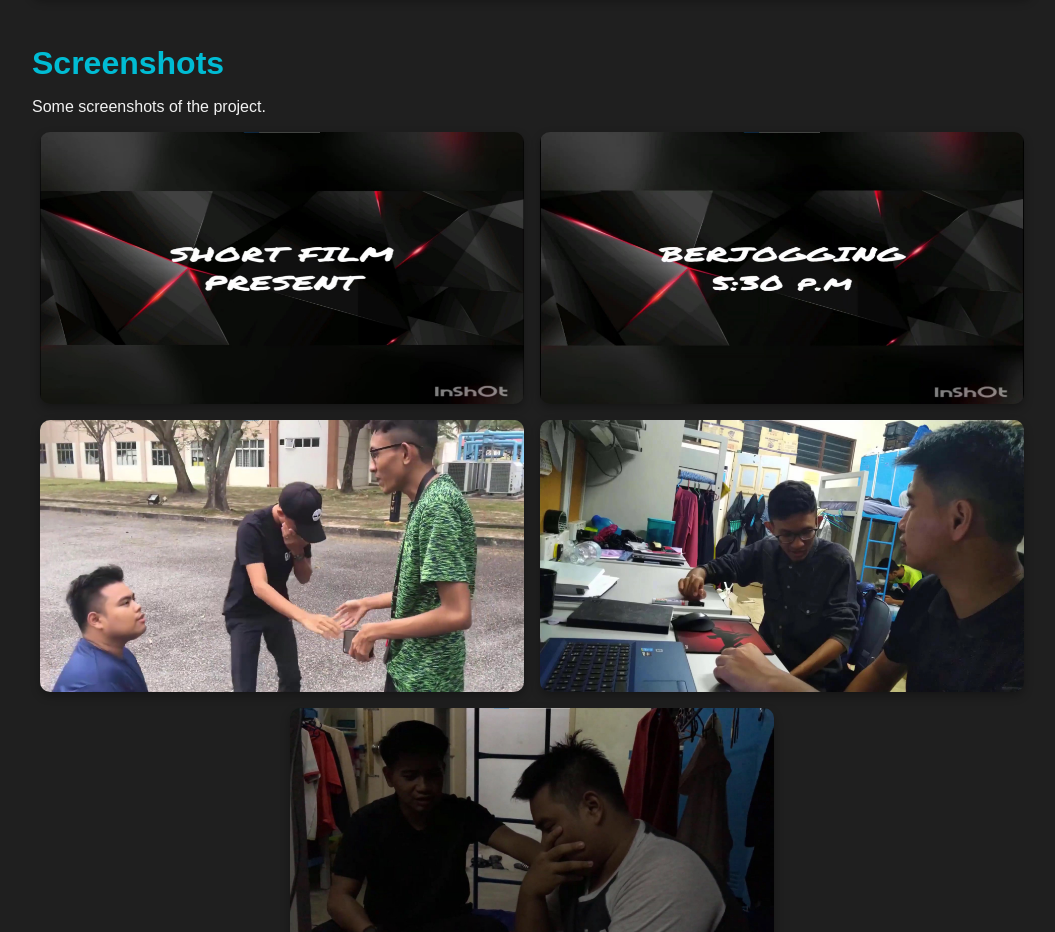
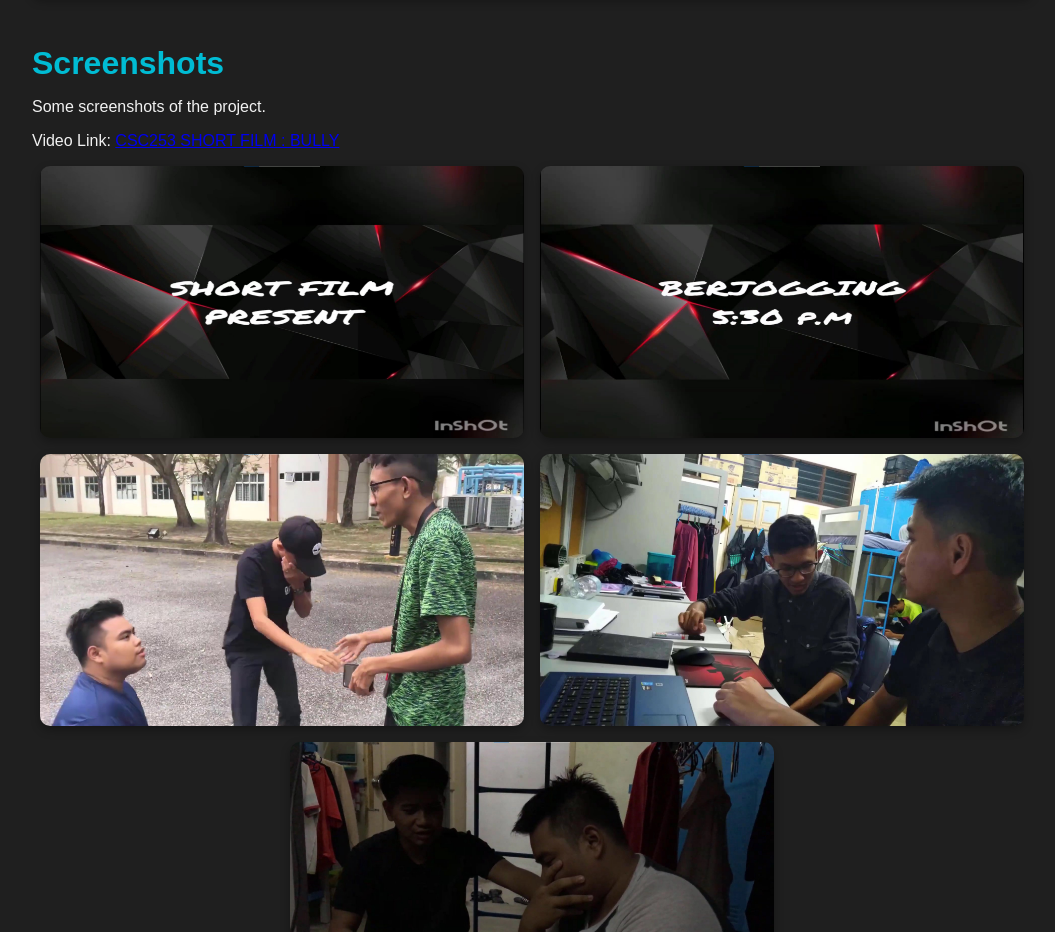
Before and after one commit to Fikri170/fikriportfolio, a plain HTML site: page editvideo.html in a window 1280 px wide. Shown: the part 1487-2419 px from the top of the page, without its empty margins (108-1163 px from the left). Drawn offline with Linux system fonts and the light colour scheme.

Commit message:
Update editvideo.html

```diff
--- a/editvideo.html
+++ b/editvideo.html
@@ -162,6 +162,7 @@
 <p>
         Some screenshots of the project.
       </p>
+<p> Video Link: <a href="https://youtu.be/hY8oQ1tSR2o?si=LOmZOI-ji7yxlfTi" class="Video Link">CSC253 SHORT FILM : BULLY</a></p>
       <div class="screenshots">
         <img src="V1.jpg" alt="Screenshot 1">
         <img src="V2.jpg" alt="Screenshot 2">
@@ -169,8 +170,7 @@
         <img src="V4.jpg" alt="Screenshot 4">
         <img src="V5.jpg" alt="Screenshot 5">
       </div>
-    </section>
-
+</section>
 
   </main>
   <footer>
```
